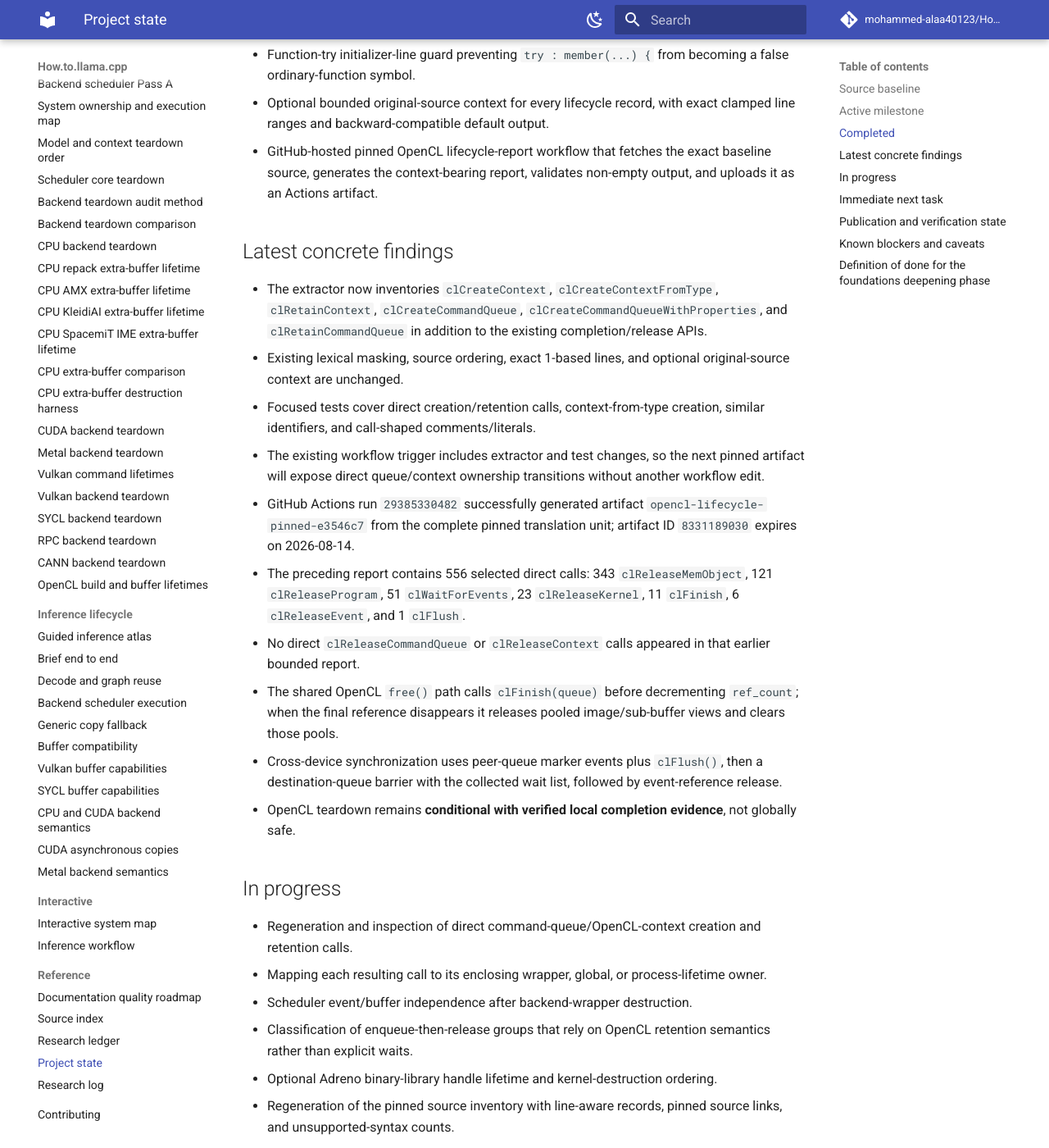
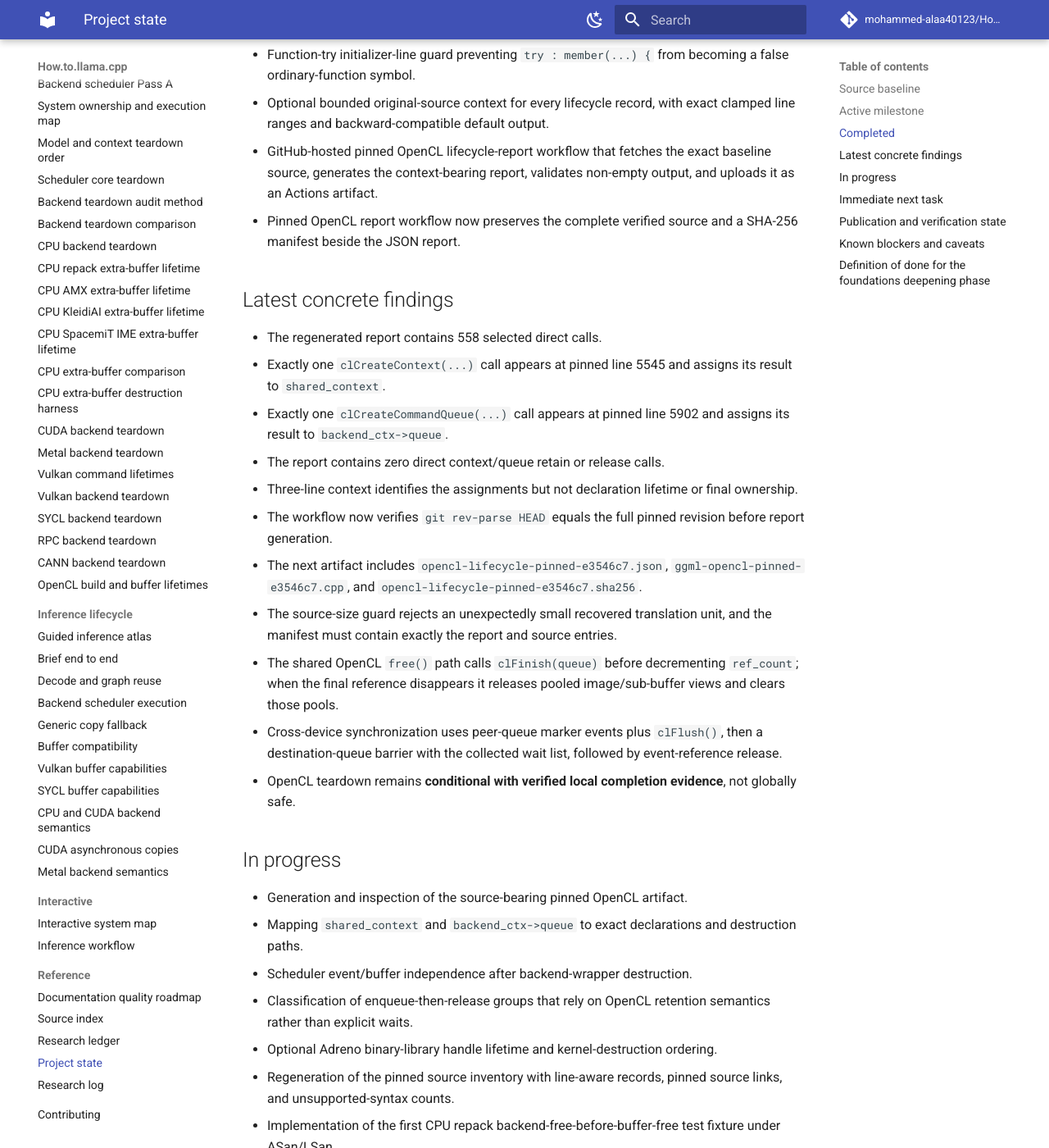
Before and after one commit to mohammed-alaa40123/How.to.llama.cpp, an MkDocs documentation site: the page built from docs/reference/project-state.md, in a window 1280 px wide and 1400 px high, scrolled down 1666 px. Shown: the whole window at 82% size. Built offline with MkDocs 1.6.1 and Material for MkDocs 9.7.7, drawn with Linux system fonts in a browser that asks for light colours; comment, search, counter and statistics services are not loaded; some of the changed text lies outside the part shown.

Commit message:
docs: update state for source-bearing OpenCL artifact

````diff
--- a/docs/reference/project-state.md
+++ b/docs/reference/project-state.md
@@ -39,24 +39,26 @@
 - Function-try initializer-line guard preventing `try : member(...) {` from becoming a false ordinary-function symbol.
 - Optional bounded original-source context for every lifecycle record, with exact clamped line ranges and backward-compatible default output.
 - GitHub-hosted pinned OpenCL lifecycle-report workflow that fetches the exact baseline source, generates the context-bearing report, validates non-empty output, and uploads it as an Actions artifact.
+- Pinned OpenCL report workflow now preserves the complete verified source and a SHA-256 manifest beside the JSON report.
 
 ## Latest concrete findings
 
-- The extractor now inventories `clCreateContext`, `clCreateContextFromType`, `clRetainContext`, `clCreateCommandQueue`, `clCreateCommandQueueWithProperties`, and `clRetainCommandQueue` in addition to the existing completion/release APIs.
-- Existing lexical masking, source ordering, exact 1-based lines, and optional original-source context are unchanged.
-- Focused tests cover direct creation/retention calls, context-from-type creation, similar identifiers, and call-shaped comments/literals.
-- The existing workflow trigger includes extractor and test changes, so the next pinned artifact will expose direct queue/context ownership transitions without another workflow edit.
-- GitHub Actions run `29385330482` successfully generated artifact `opencl-lifecycle-pinned-e3546c7` from the complete pinned translation unit; artifact ID `8331189030` expires on 2026-08-14.
-- The preceding report contains 556 selected direct calls: 343 `clReleaseMemObject`, 121 `clReleaseProgram`, 51 `clWaitForEvents`, 23 `clReleaseKernel`, 11 `clFinish`, 6 `clReleaseEvent`, and 1 `clFlush`.
-- No direct `clReleaseCommandQueue` or `clReleaseContext` calls appeared in that earlier bounded report.
+- The regenerated report contains 558 selected direct calls.
+- Exactly one `clCreateContext(...)` call appears at pinned line 5545 and assigns its result to `shared_context`.
+- Exactly one `clCreateCommandQueue(...)` call appears at pinned line 5902 and assigns its result to `backend_ctx->queue`.
+- The report contains zero direct context/queue retain or release calls.
+- Three-line context identifies the assignments but not declaration lifetime or final ownership.
+- The workflow now verifies `git rev-parse HEAD` equals the full pinned revision before report generation.
+- The next artifact includes `opencl-lifecycle-pinned-e3546c7.json`, `ggml-opencl-pinned-e3546c7.cpp`, and `opencl-lifecycle-pinned-e3546c7.sha256`.
+- The source-size guard rejects an unexpectedly small recovered translation unit, and the manifest must contain exactly the report and source entries.
 - The shared OpenCL `free()` path calls `clFinish(queue)` before decrementing `ref_count`; when the final reference disappears it releases pooled image/sub-buffer views and clears those pools.
 - Cross-device synchronization uses peer-queue marker events plus `clFlush()`, then a destination-queue barrier with the collected wait list, followed by event-reference release.
 - OpenCL teardown remains **conditional with verified local completion evidence**, not globally safe.
 
 ## In progress
 
-- Regeneration and inspection of direct command-queue/OpenCL-context creation and retention calls.
-- Mapping each resulting call to its enclosing wrapper, global, or process-lifetime owner.
+- Generation and inspection of the source-bearing pinned OpenCL artifact.
+- Mapping `shared_context` and `backend_ctx->queue` to exact declarations and destruction paths.
 - Scheduler event/buffer independence after backend-wrapper destruction.
 - Classification of enqueue-then-release groups that rely on OpenCL retention semantics rather than explicit waits.
 - Optional Adreno binary-library handle lifetime and kernel-destruction ordering.
@@ -70,8 +72,9 @@
 ## Immediate next task
 
 ```text
-Inspect regenerated pinned OpenCL ownership calls
-  → map direct create/retain sites to enclosing owners
+Download source-bearing pinned OpenCL artifact
+  → verify the SHA-256 manifest
+  → locate shared_context and backend_ctx->queue declarations/destruction
   → verify scheduler buffer/event deleter independence
   → update backend teardown comparison matrix
 ```
@@ -81,20 +84,21 @@
 ## Publication and verification state
 
 - Work is published in PR #1 from branch `automation/backend-teardown-audit-method`.
-- Added detailed note `logs/research/2026-07-15/0752-opencl-ownership-call-inventory.md`.
-- Preceding Documentation CI run `29385330547` completed successfully.
-- Preceding pinned lifecycle-report run `29385330482` completed successfully and its artifact was inspected.
-- Commit-scoped Documentation CI and pinned lifecycle-report workflows for this increment must be checked before the run closes.
+- Added detailed note `logs/research/2026-07-15/0850-opencl-source-evidence-artifact.md`.
+- Preceding Documentation CI run `29390352407` completed successfully.
+- Preceding pinned lifecycle-report run `29390352399` completed successfully.
+- Commit-scoped Documentation CI and pinned lifecycle-report workflows for the source-preservation increment must be checked before the run closes.
 - Full local checkout validation remains unavailable because direct GitHub DNS resolution is blocked in this runtime.
 - Public Pages verification remains blocked for branch-only content until PR #1 merges.
 
 ## Known blockers and caveats
 
-- **Queue/context ownership blocker:** the earlier direct-call report contained no `clReleaseCommandQueue()` or `clReleaseContext()` call; the regenerated report must now be checked for direct creation/retention before wrapper/global/process ownership is inferred.
+- **Queue/context ownership blocker:** direct calls show one create for each handle and no retain/release; the source-bearing artifact is required to trace declarations, wrappers, globals, and destruction paths without truncated rendering.
 - **Local validation blocker:** direct cloning fails with `Could not resolve host: github.com`; GitHub-hosted Actions are the authoritative validation path for this branch.
 - **Pages verification blocker:** branch-added content cannot deploy until PR #1 merges; live response verification remains unavailable independently of strict-build success.
 - **Lifecycle-extractor caveat:** selected direct APIs and bounded context are navigation evidence only; wrapper constructors, ownership, error paths, macro wrappers, preprocessor-disabled code, raw strings, and semantic ordering still require human source review.
-- **Context-window caveat:** a local source window may omit the enclosing owner or completion guarantee; increase the radius or inspect the function when classification remains ambiguous.
+- **Context-window caveat:** a local source window may omit the enclosing owner or completion guarantee; inspect the preserved complete source when classification remains ambiguous.
+- **Artifact-integrity caveat:** the checksum manifest binds the uploaded report and source, but the workflow run and artifact retention period must still be recorded for durable provenance.
 - **Source-index caveat:** same-line standard attributes, trailing-return definitions, bounded same-line constraints, bounded operators, qualified out-of-class special members, and bounded parenthesized member/delegating constructor initializer lists are recognized. Braced and multiline constructor initializers and constructor function-try-blocks remain intentionally omitted from navigation but are counted as bounded candidates.
 - **Telemetry caveat:** unsupported-syntax counts are prioritization signals, not parser-completeness metrics, and may undercount or overcount unusual C++ forms.
 - **Harness caveat:** a skipped hardware-gated path is not evidence that the lifetime ordering passed.
````
Also changed, not shown: other parts of docs/reference/project-state.md (+1 -1 lines).
